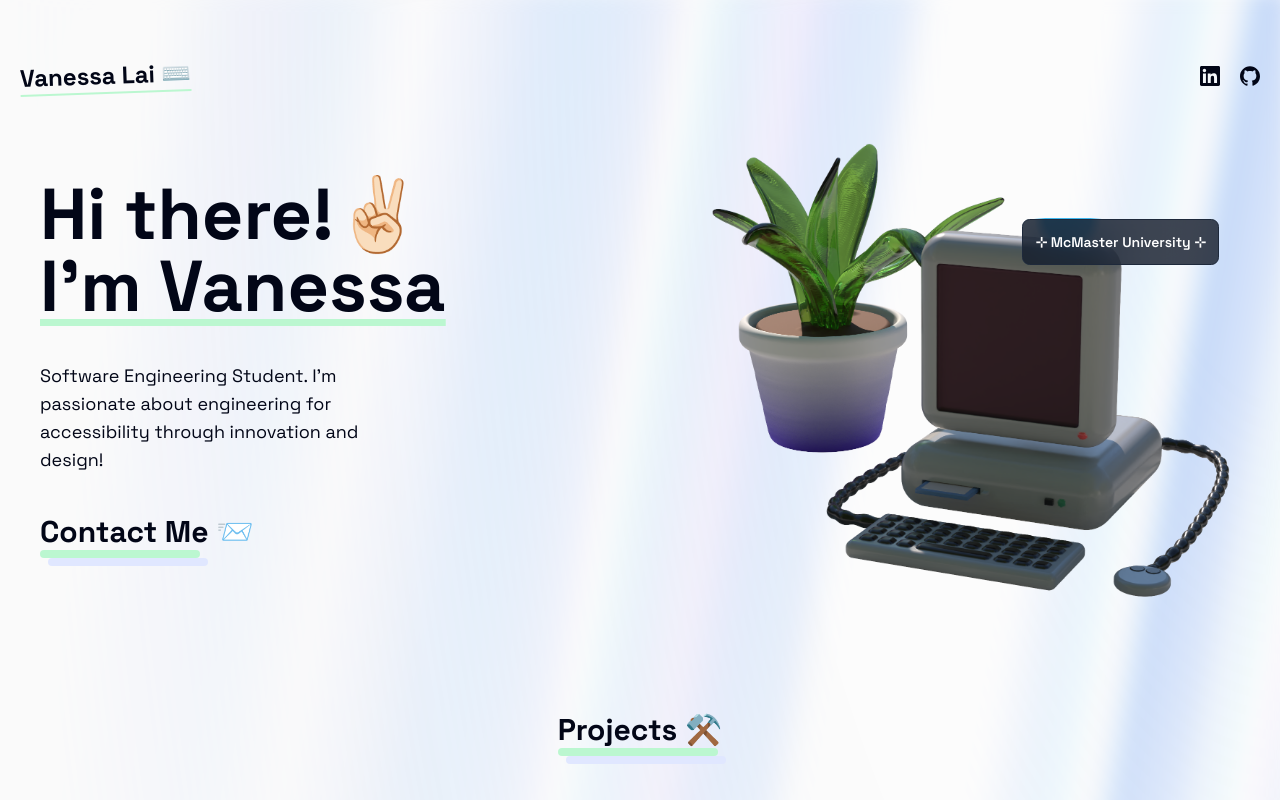
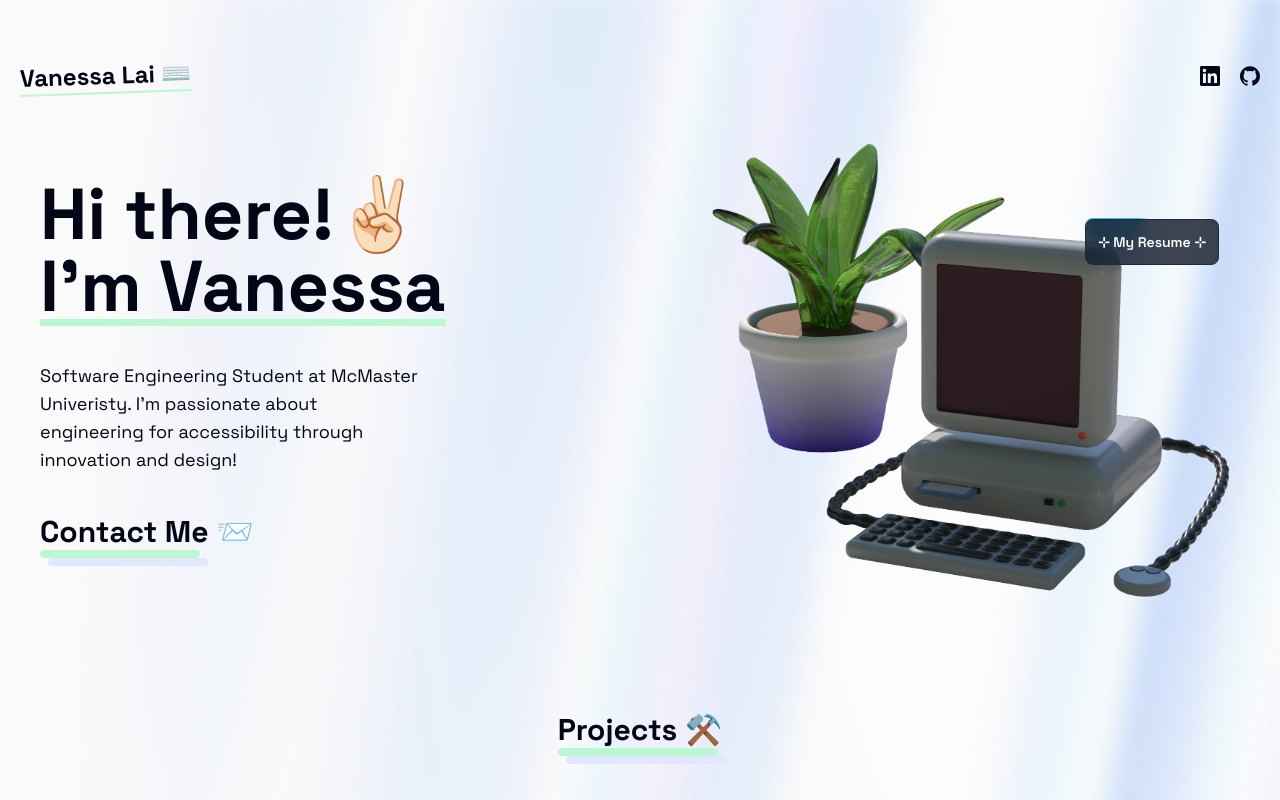
Before and after one commit to vanessa-laii/portfolio, a Next.js app: page / in a window 1280 px wide. Shown: the top 800 px of the page. Built offline with nearby package versions, Linux system fonts and the light colour scheme.

Commit message:
added resume

```diff
--- a/app/(home)/components/Hero.tsx
+++ b/app/(home)/components/Hero.tsx
@@ -14,7 +14,7 @@ export default function Hero() {
         </h1>
 
         <p className="md:w-96 text-lg">
-          {"Software Engineering Student. I'm passionate about engineering for accessibility through innovation and design!"}
+          {"Software Engineering Student at McMaster Univeristy. I'm passionate about engineering for accessibility through innovation and design!"}
         </p>
 
         <Link href={"mailto:laiv3@mcmaster.ca"} className="inline-block">
@@ -26,9 +26,11 @@ export default function Hero() {
           <Graphic />
         </div>
         <div className="absolute right-5 top-20">
-          <MovingBorderBtn borderRadius="0.5rem" className="p-3 font-semibold">
-            <p>⊹ McMaster University ⊹</p>
-          </MovingBorderBtn>
+          <Link href={"https://drive.google.com/file/d/1eeheJpYpgqqH3qso_i4UkV8CJQmNa375/view?usp=sharing"}>
+            <MovingBorderBtn borderRadius="0.5rem" className="p-3 font-semibold">
+              <p>⊹ My Resume ⊹</p>
+            </MovingBorderBtn>
+          </Link>
         </div>
       </div>
     </div>
```
